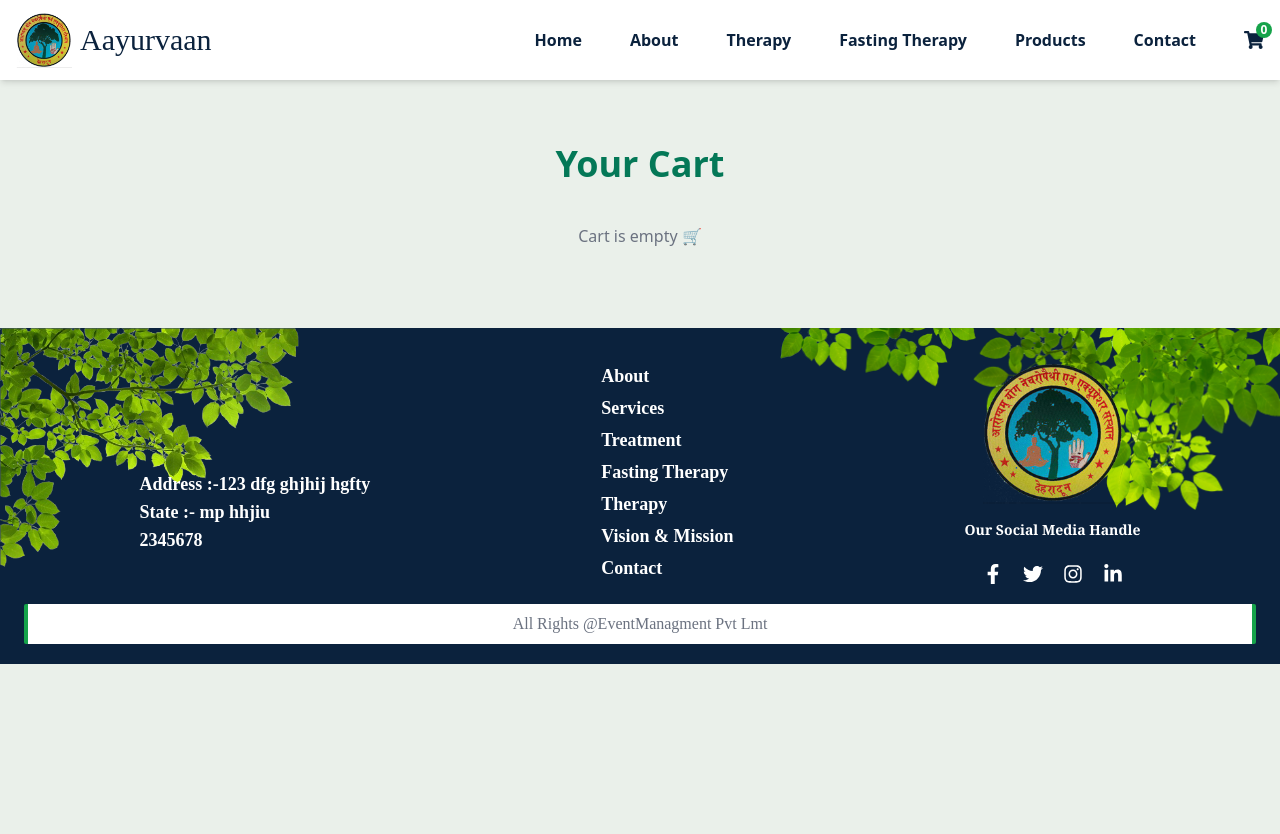
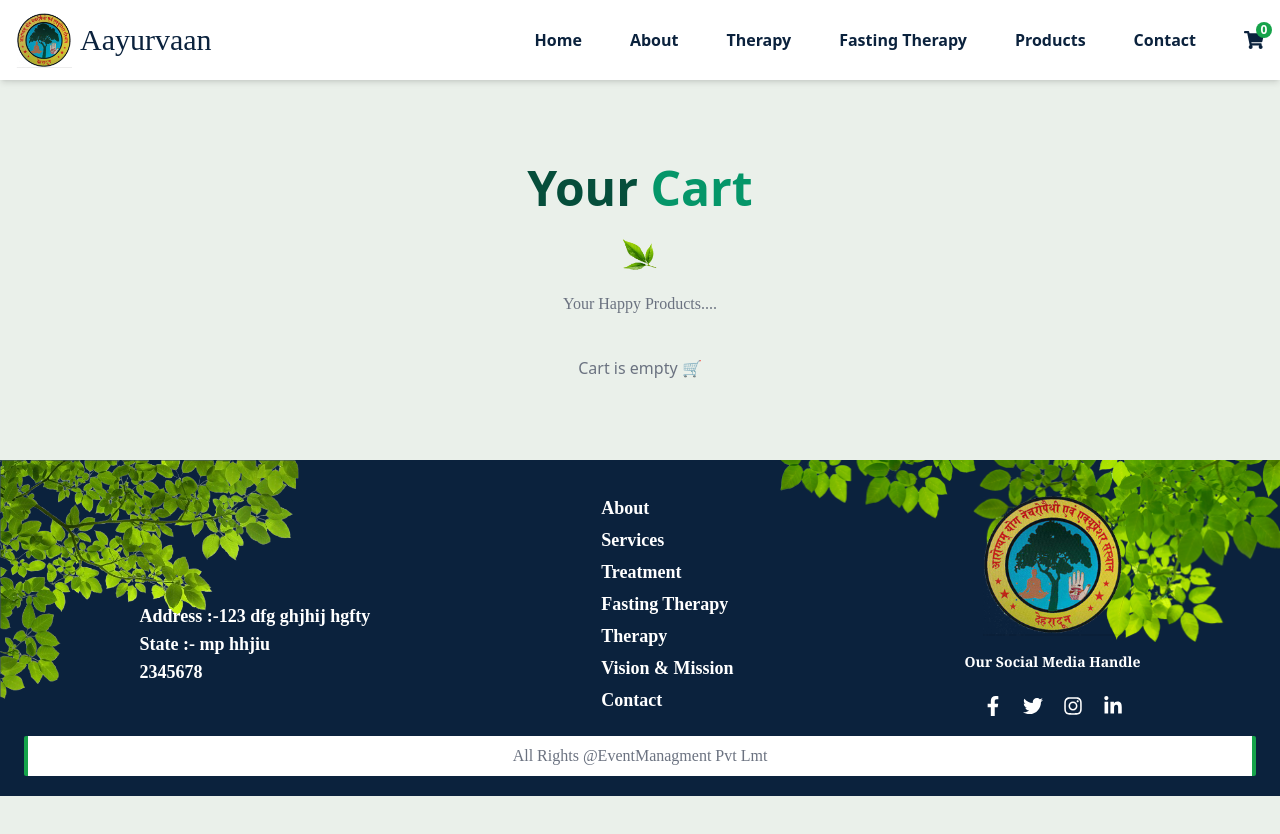
Before and after one commit to adityasinghchouhan1/Aayurvaan, a React (Vite) app in the folder Client/: page /Cart in a window 1280 px wide. Shown: the top 834 px of the page. Built offline with nearby package versions, Linux system fonts and the light colour scheme.

Commit message:
add toogle

```diff
--- a/Client/src/Component/Cart/Cart.jsx
+++ b/Client/src/Component/Cart/Cart.jsx
@@ -1,9 +1,12 @@
-import React from 'react'
+import React, { useState } from 'react'
 import { useDispatch, useSelector } from 'react-redux'
 import { removeFromCart, clearCart } from '../../redux/cartSlice'
 import { placeOrder } from '../Services/orderApi'
+import Heading from '../../Reuse/Heading'
 
 const Cart = () => {
+  const [showToast, setShowToast] = useState(false)
+
   const { items } = useSelector((state) => state.cart)
   const dispatch = useDispatch()
 
@@ -17,9 +20,16 @@ const Cart = () => {
 
   return (
     <div className="mx-auto max-w-5xl px-6 py-20">
-      <h2 className="mb-10 text-center text-4xl font-bold text-emerald-700">
-        Your Cart
-      </h2>
+      {showToast && (
+        <div className="fixed top-6 right-6 z-50 rounded-xl bg-red-500 px-6 py-4 text-white shadow-lg transition-all">
+          ✅ Product remove from the cart
+        </div>
+      )}
+      <Heading
+        title={'Your'}
+        title_l={' Cart'}
+        discrption={'Your Happy Products....'}
+      />
 
       {items.length === 0 ? (
         <p className="text-center text-gray-500">Cart is empty 🛒</p>
@@ -39,7 +49,11 @@ const Cart = () => {
                 <span className="font-bold">₹{item.price * item.qty}</span>
 
                 <button
-                  onClick={() => dispatch(removeFromCart(item.id))}
+                  onClick={() => {
+                    dispatch(removeFromCart(item.id))
+                    setShowToast(true)
+                    setTimeout(() => setShowToast(false), 2000)
+                  }}
                   className="text-red-500 hover:underline"
                 >
                   Remove
```
